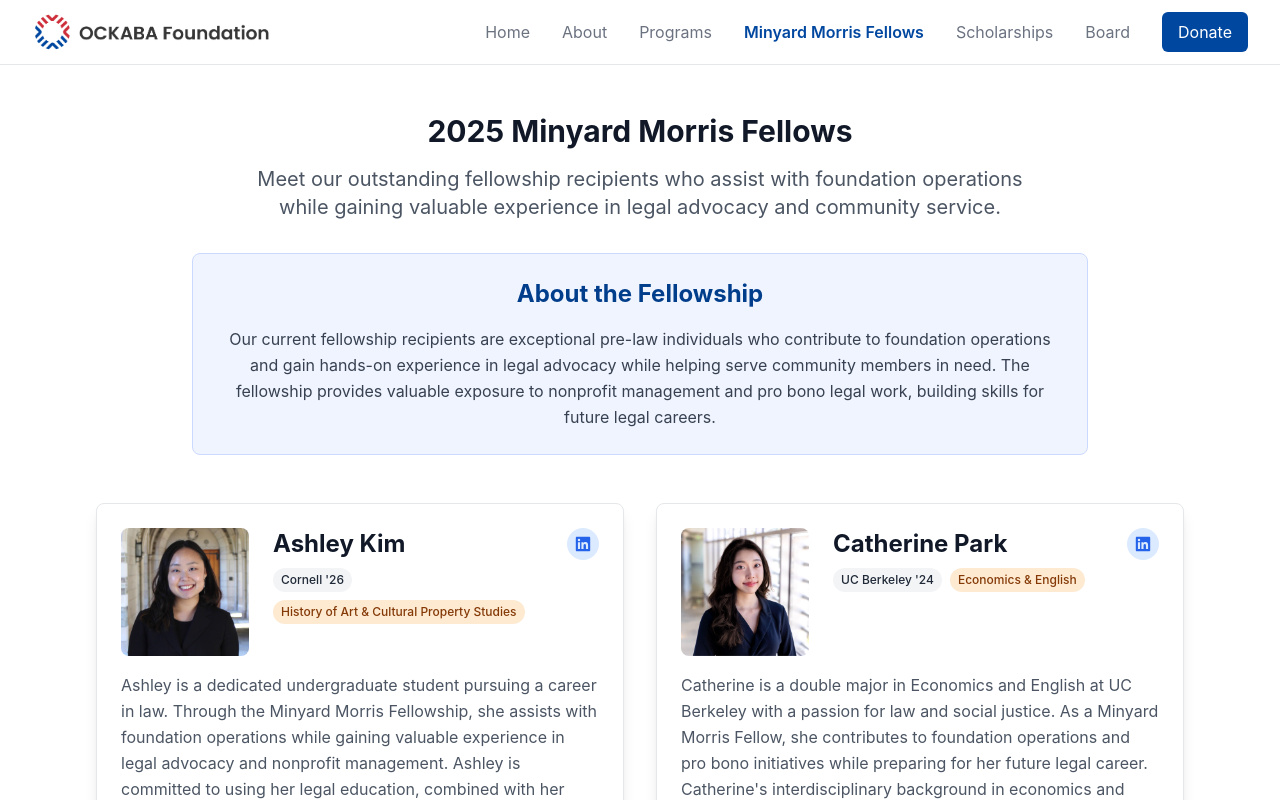
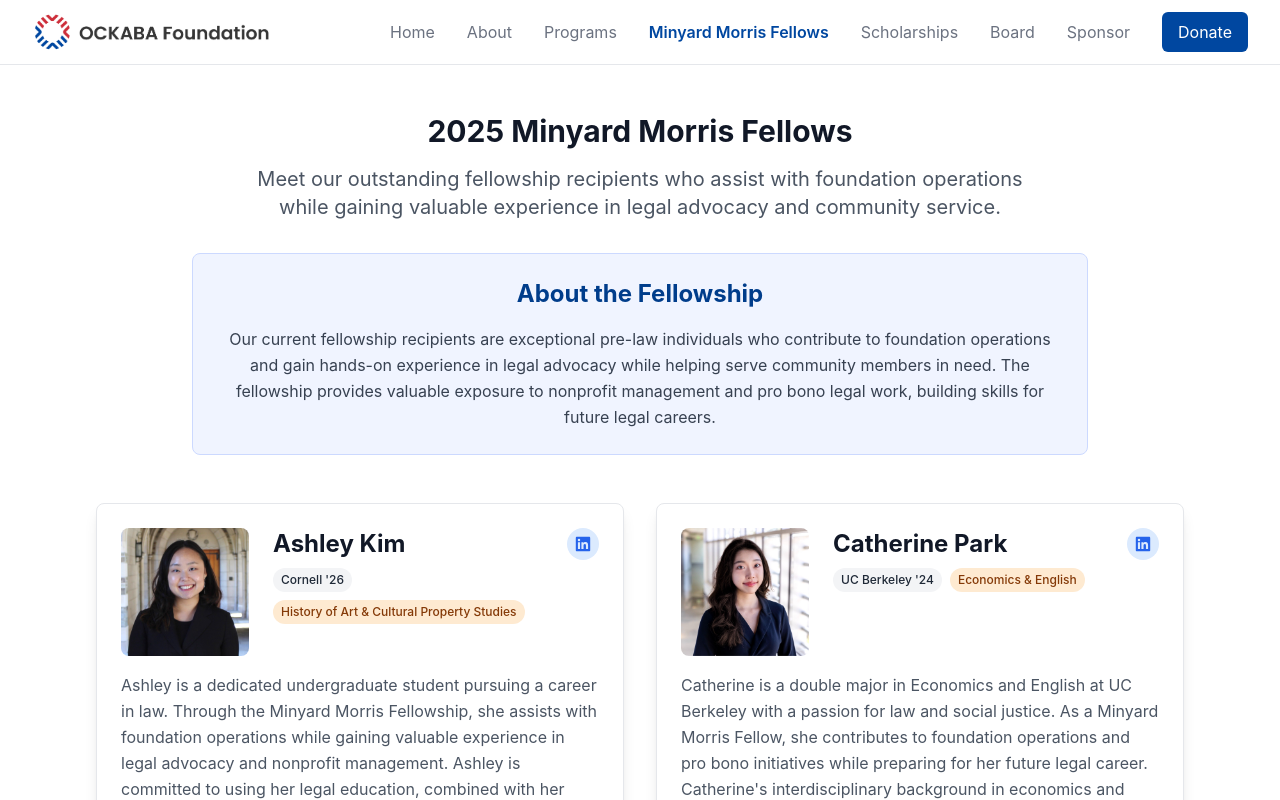
Before and after one commit to quadra2003/ockabaf, a Next.js app: page /fellows in a window 1280 px wide. Shown: the top 800 px of the page. Built offline with nearby package versions, Linux system fonts and the light colour scheme.

Commit message:
Update Navigation.js

```diff
--- a/components/Navigation.js
+++ b/components/Navigation.js
@@ -116,6 +116,21 @@ export default function Navigation() {
               <span className="relative">Board</span>
             </Link>
             <Link
+              href="/sponsor"
+              className={`text-gray-600 transition-colors relative ${
+                isActive('/sponsor') ? 'font-semibold' : ''
+              }`}
+              style={{
+                color: isActive('/sponsor') ? primaryBlue : '#6b7280',
+                fontWeight: isActive('/sponsor') ? '600' : '400'
+              }}
+              onMouseOver={(e) => e.target.style.color = primaryBlue}
+              onMouseOut={(e) => e.target.style.color = isActive('/sponsor') ? primaryBlue : '#6b7280'}
+            >
+              <span className="invisible font-semibold absolute">Sponsor</span>
+              <span className="relative">Sponsor</span>
+            </Link>
+            <Link
               href="/donate"
               className="text-white px-4 py-2 rounded-md transition-colors"
               style={{ backgroundColor: primaryBlue }}
@@ -150,6 +165,7 @@ export default function Navigation() {
             <Link href="/fellows" className="block px-3 py-2 text-gray-600">Minyard Morris Fellows</Link>
             <Link href="/scholarships" className="block px-3 py-2 text-gray-600">Scholarships</Link>
             <Link href="/board" className="block px-3 py-2 text-gray-600">Board</Link>
+            <Link href="/sponsor" className="block px-3 py-2 text-gray-600">Sponsor</Link>
             <Link
               href="/donate"
               className="block px-3 py-2 font-semibold"
```
